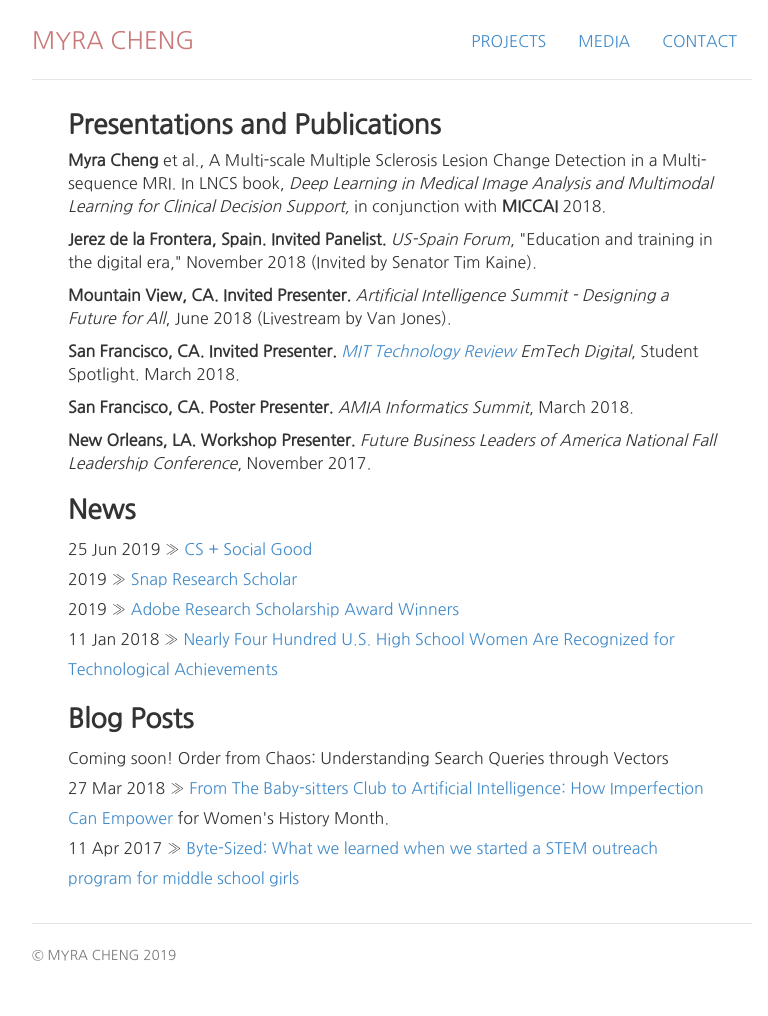
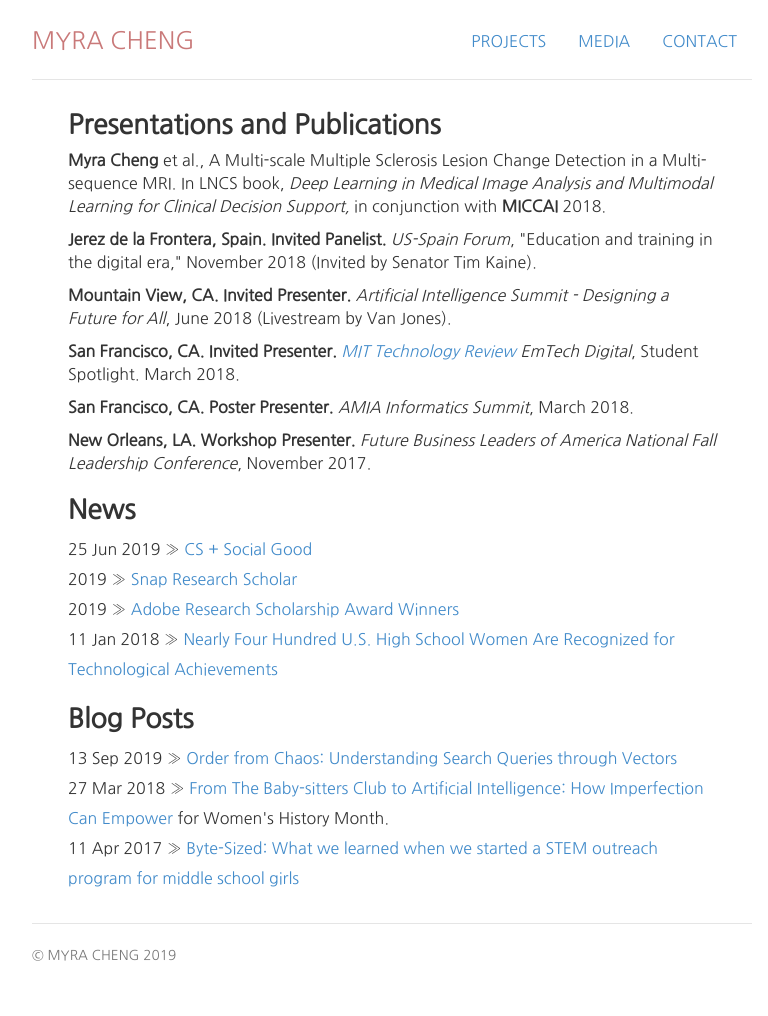
Before and after one commit to myracheng/oldwebsite, a Jekyll site: the page built from press/index.html, in a window 1280 px wide. Shown: the whole page, without its empty margins (248-1016 px from the left). Built offline with Jekyll 4.4.1, drawn with Linux system fonts in a browser that asks for light colours.

Commit message:
added post

```diff
--- a/press/index.html
+++ b/press/index.html
@@ -35,7 +35,7 @@ description: Links for Myra Cheng
 
     <h2>Blog Posts</h2>
     <ul class="listnotes list-unstyled">
-        <li><span>Coming soon!</span> Order from Chaos: Understanding Search Queries through Vectors</li>
+        <li><span>13 Sep 2019 &raquo;</span> <a href="https://medium.com/coursera-engineering/query2vec-2f6070083bda">Order from Chaos: Understanding Search Queries through Vectors</a></li>
         <li><span>27 Mar 2018 &raquo;</span> <a href="https://medium.com/csforall-stories/from-the-baby-sitters-club-to-artificial-intelligence-how-imperfection-can-empower-e5e5a497e7d1">From The Baby-sitters Club to Artificial Intelligence: How Imperfection Can Empower
         </a> for Women's History Month.</li>
         <li><span>11 Apr 2017 &raquo;</span> <a href="https://medium.com/ai4allorg/byte-sized-8619fe384aa">Byte-Sized: What we learned when we started a STEM outreach program for middle school girls
```
